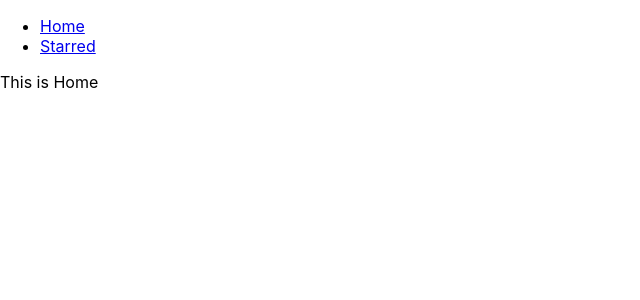
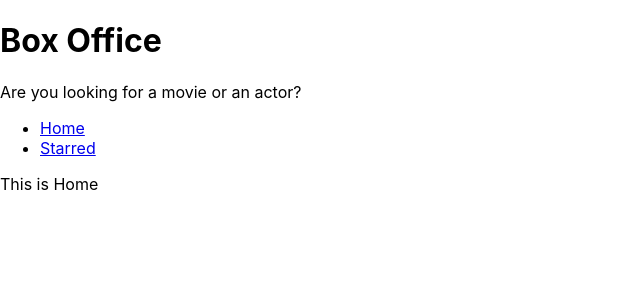
Before and after one commit to Tekkon/box-office, a React (Create React App) app: page / in a window 1280 px wide. Shown: the top 300 px of the page, without its empty margins (0-640 px from the left). Built offline with nearby package versions, Linux system fonts and the light colour scheme.

Commit message:
Added main layout

```diff
--- a/src/App.js
+++ b/src/App.js
@@ -1,14 +1,11 @@
 import React from 'react';
 import { Switch, Route } from 'react-router-dom';
 
-import Navs from './components/Navs';
 import Home from './pages/Home';
 import Starred from './pages/Starred';
 
 function App() {
   return (
-    <div>
-      <Navs />
     <Switch>
       <Route exact path='/'>
         <Home />
@@ -22,7 +19,6 @@
         </div>
       </Route>
     </Switch>
-    </div>
   )
 }
 
--- /dev/null
+++ b/src/components/MainPageLayout.js
@@ -0,0 +1,16 @@
+import React from 'react';
+import Navs from './Navs';
+import Title from './Title';
+
+const MainPageLayout = ({ children }) => {
+  return (
+    <div>
+      <Title title="Box Office" subtitle="Are you looking for a movie or an actor?" />
+      <Navs />
+
+      { children }
+    </div>
+  )
+}
+
+export default MainPageLayout;
--- /dev/null
+++ b/src/components/Title.js
@@ -0,0 +1,12 @@
+import React from 'react';
+
+const Title = ({ title, subtitle }) => {
+  return (
+    <div>
+      <h1>{ title }</h1>
+      <p>{ subtitle }</p>
+    </div>
+  )
+}
+
+export default Title;
--- a/src/pages/Home.js
+++ b/src/pages/Home.js
@@ -1,10 +1,11 @@
 import React from 'react';
+import MainPageLayout from '../components/MainPageLayout';
 
 const Home = () => {
   return (
-    <div>
+    <MainPageLayout>
       This is Home
-    </div>
+    </MainPageLayout>
   )
 }
 
--- a/src/pages/Starred.js
+++ b/src/pages/Starred.js
@@ -1,10 +1,11 @@
 import React from 'react';
+import MainPageLayout from '../components/MainPageLayout';
 
 function Starred() {
   return (
-    <div>
+    <MainPageLayout>
       This is Starred
-    </div>
+    </MainPageLayout>
   )
 }
 
```
Lines whose indentation alone changed are shown as unchanged.
